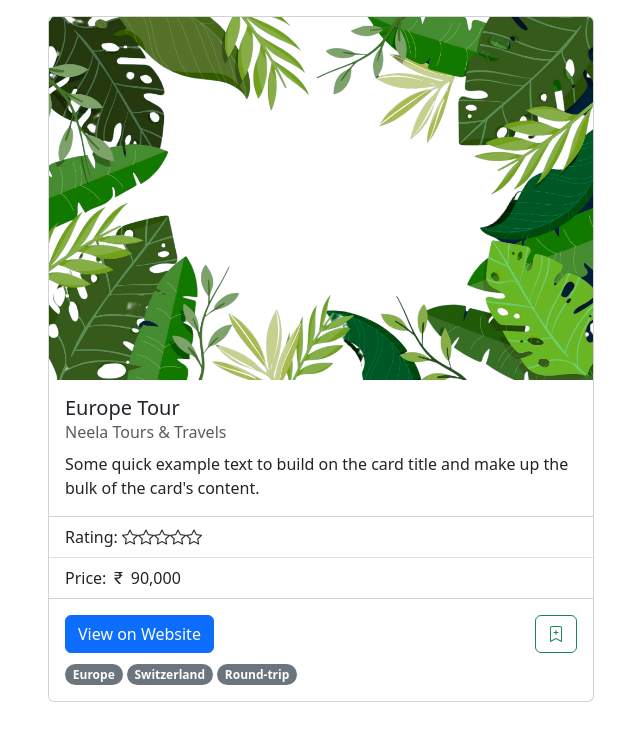
After one commit to praneelbora/mini-project, a PHP site: page /travel_package_demo.html in a window 1280 px wide. The commit adds this page. Shown: the top 749 px of the page, without its empty margins (34-674 px from the left). Run offline with PHP 8.4, Linux system fonts and the light colour scheme.

Commit message:
New commits done in both WPL and MP

```diff
--- a/HTML_CSS/CSS/styles.css
+++ b/HTML_CSS/CSS/styles.css
@@ -35,6 +35,11 @@ ul{
 }
 .nav3{
     text-decoration: none;
+    font-size: x-large;
+    font-family: Arial, Helvetica, sans-serif;
+    font-weight: bold;
+    transition: 0.35s;
+    color: gray;
 }
 .nav3{
     transition: 0.25s;
--- a/HTML_CSS/index.html
+++ b/HTML_CSS/index.html
@@ -15,7 +15,7 @@
             <li class="nav1 nav2" style="color: white; "><a href="#browse" style="color: inherit; font-style: normal; text-decoration: none;">Browse</a></li>
             <li class="nav1 nav2" style="color: white; ">About Us</li>
             <li class="nav1 nav2" style="color: white; ">Contact</li>
-            <li class="nav1" ><span><a href="Login.html" class="nav3">Log In</a></span> | <span class="nav3"><a href="SIgnUp.html" class="nav3">Sign Up</a></span> </li>
+            <li class="nav1" ><span><a href="Login.html" class="nav3">Log In</a></span> | <span class="nav3"><a href="SignUp.html" class="nav3">Sign Up</a></span> </li>
         </ul>
     </nav>
     <!-- HERO SECTION  -->
@@ -27,7 +27,7 @@
     </section>
     <!-- SEARCH SECTION  -->
     <section class="search" id="browse">
-        <input class="searchbar" type="text" placeholder="Hotels, Places, Landmarks etc">
+        <input class="searchbar" type="text" placeholder="Hotels, Places, Ratings, etc">
     </section>
 
     <!-- <section class="contact">
--- /dev/null
+++ b/HTML_CSS/travel_package_demo.html
@@ -0,0 +1,39 @@
+<!DOCTYPE html>
+<html lang="en">
+<head>
+    <meta charset="UTF-8">
+    <meta http-equiv="X-UA-Compatible" content="IE=edge">
+    <meta name="viewport" content="width=device-width, initial-scale=1.0">
+    <title>Travel Package</title>
+    <link href="https://cdn.jsdelivr.net/npm/bootstrap@5.3.0-alpha1/dist/css/bootstrap.min.css" rel="stylesheet" integrity="sha384-GLhlTQ8iRABdZLl6O3oVMWSktQOp6b7In1Zl3/Jr59b6EGGoI1aFkw7cmDA6j6gD" crossorigin="anonymous">
+    <script src="https://cdn.jsdelivr.net/npm/bootstrap@5.3.0-alpha1/dist/js/bootstrap.bundle.min.js" integrity="sha384-w76AqPfDkMBDXo30jS1Sgez6pr3x5MlQ1ZAGC+nuZB+EYdgRZgiwxhTBTkF7CXvN" crossorigin="anonymous"></script>
+    <link rel="stylesheet" href="https://cdn.jsdelivr.net/npm/bootstrap-icons@1.10.4/font/bootstrap-icons.css">
+</head>
+<body>
+    <div class="container">
+        <div class="row my-3">
+            <div class="col-3 col-md-6 col-sm-12 mb-5">
+                <div class="card h-100">
+                    <img src="./Assets/Bg_1.png" class="card-img-top" alt="...">
+                    <div class="card-body">
+                      <h5 class="card-title mb-1">Europe Tour</h5>
+                      <p class="card-subtitle text-muted mb-2">Neela Tours & Travels</p>
+                      <p class="card-text">Some quick example text to build on the card title and make up the bulk of the card's content.</p>
+                    </div>
+                    <ul class="list-group list-group-flush">
+                      <li class="list-group-item">Rating: <i class="bi bi-star"></i><i class="bi bi-star"></i><i class="bi bi-star"></i><i class="bi bi-star"></i><i class="bi bi-star"></i></li>
+                      <li class="list-group-item">Price: <i class="bi bi-currency-rupee"></i> 90,000</li>
+                    </ul>
+                    <div class="card-body">
+                      <a href="#" class="card-link btn btn-primary mb-2">View on Website</a>
+                      <a href="#" class="card-link btn btn-outline-success mb-2 mb-n1" style="float:right;"><i class="bi bi-bookmark-plus"></i></a>
+                      <br><span class="badge rounded-pill bg-secondary">Europe</span>
+                      <span class="badge rounded-pill bg-secondary">Switzerland</span>
+                      <span class="badge rounded-pill bg-secondary">Round-trip</span>
+                    </div>
+                </div>
+            </div>
+        </div>
+    </div>
+</body>
+</html>
--- a/nextjs-blog/pages/index.js
+++ b/nextjs-blog/pages/index.js
@@ -20,7 +20,7 @@ export default function Home(){
             <li className={`${styles.nav1} ${styles.nav2}`} style={{color: 'white'}}><a href="#browse" style={{color: 'inherit', fontStyle: 'normal', textDecoration: 'none'}}>Browse</a></li>
             <li className={`${styles.nav1} ${styles.nav2}`} style={{color: 'white'}}>About Us</li>
             <li className={`${styles.nav1} ${styles.nav2}`} style={{color: 'white'}}>Contact</li>
-            {!session?<li className={styles.nav1}><span><Link href="/newlogin" target className={styles.nav3}>Log In</Link></span> | <span className={styles.nav3}><Link href="/newsignup" className={styles.nav3}>Sign Up</Link></span> </li>:<li className={styles.nav1}><span>Hi</span> <Link href={'/myacc'} className={styles.nav1}>{session.user.username}</Link> <Link href={'/'} onClick={() => signOut()} className={styles.nav3}>Sign Out</Link></li>}
+            {!session?<li className={styles.nav1}><span><Link href="/newlogin" target='_blank' className={styles.nav3}>Log In</Link></span> | <span className={styles.nav3}><Link href="/newsignup" target='_blank' className={styles.nav3}>Sign Up</Link></span> </li>:<li className={styles.nav1}><span>Hi</span> <Link href={'/myacc'} className={styles.nav1}>{session.user.username}</Link> <Link href={'/'} onClick={() => signOut()} className={styles.nav3}>Sign Out</Link></li>}
           </ul>
         </nav>
         {/* HERO SECTION  */}
--- a/nextjs-blog/pages/newlogin.js
+++ b/nextjs-blog/pages/newlogin.js
@@ -21,7 +21,9 @@ function LogInForm() {
   useEffect(() => {
     getSession().then((session) => {
       if (session) {
-        router.replace('/');
+        //router.replace('/');
+        window.close();
+        //window.addEventListener("load", window.close);
       } else {
         setIsLoading(false);
       }
@@ -45,7 +47,7 @@ function LogInForm() {
         password: enteredPassword,
       });
 
-      router.close();
+      //router.close();
   }
     return (
         <div className={styles.body}>
--- a/nextjs-blog/pages/newsignup.js
+++ b/nextjs-blog/pages/newsignup.js
@@ -47,6 +47,7 @@ function SignUpForm() {
     getSession().then((session) => {
       if (session) {
         router.replace('/');
+		//window.close();
       } else {
         setIsLoading(false);
       }
@@ -71,7 +72,7 @@ function SignUpForm() {
         const result = await createUser(enteredFname, enteredUsername, enteredEmail, enteredPassword);
         setRegistered(true)
 		console.log(success);
-        router.replace('/newlogin');
+        //router.replace('/newlogin');
       } catch (error) {
         console.log(error);
 		setWrongUserPass(true);
```
